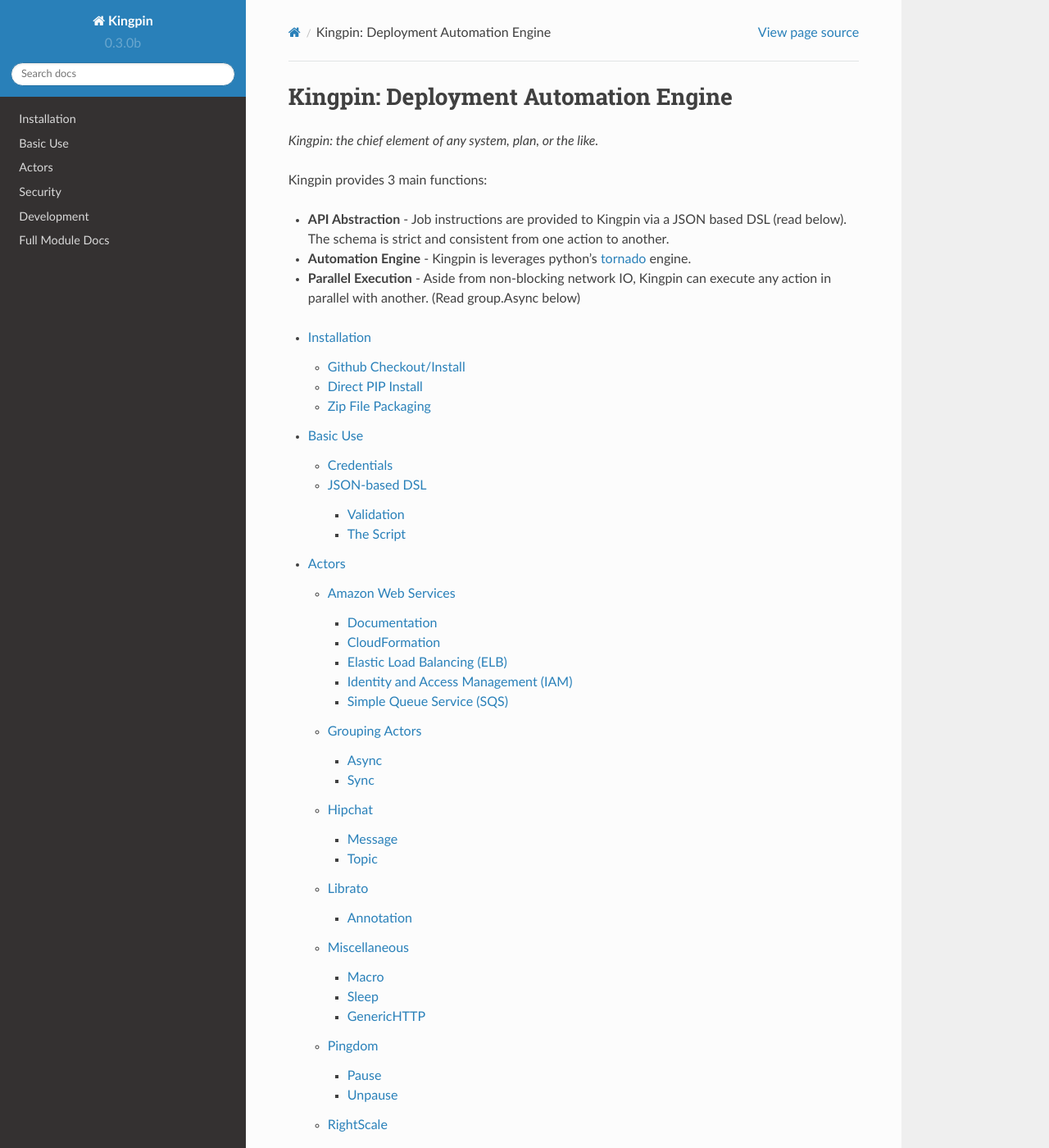
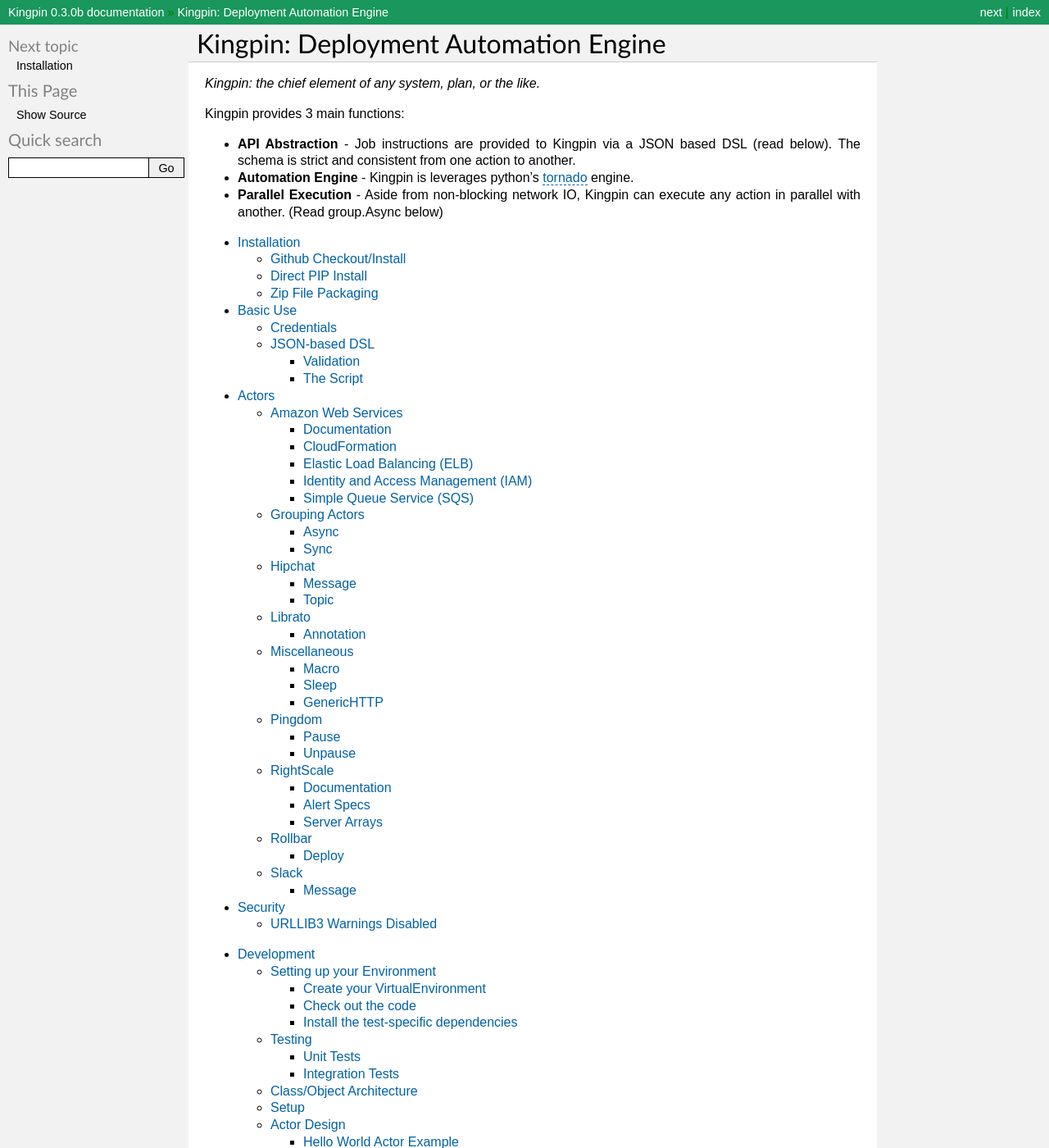
Before and after one commit to Nextdoor/kingpin, a Sphinx documentation site: the page built from docs/index.rst, in a window 1280 px wide and 1400 px high. Shown: the whole window at 82% size. Built offline with Sphinx 7.4.7, drawn with Linux system fonts in a browser that asks for light colours; formulas are drawn with MathJax 3; some of the changed text lies outside the part shown.

Commit message:
Nextdoorify Sphinx Documentation

```diff
--- a/docs/conf.py
+++ b/docs/conf.py
@@ -112,12 +112,43 @@
 
 # The theme to use for HTML and HTML Help pages.  See the documentation for
 # a list of builtin themes.
-html_theme = 'alabaster'
+html_theme = 'classic'
 
 # Theme options are theme-specific and customize the look and feel of a theme
 # further.  For a list of options available for each theme, see the
-# documentation.
-#html_theme_options = {}
+# documentation: http://sphinx.readthedocs.org/en/latest/theming.html
+html_theme_options = {
+    'rightsidebar': False,
+    'stickysidebar': False,
+    'collapsiblesidebar': False,
+    'externalrefs': True,
+# There are also various color and font options that can change the color
+# scheme without having to write a custom stylesheet:
+    'relbarbgcolor': '#19975D',
+    'relbartextcolor': 'green',
+    'relbarlinkcolor': 'white',
+
+    'headbgcolor': '#f2f2f2',
+    'headtextcolor': 'black',
+    'headlinkcolor': '#c8c8c8',
+    #'headfont': '',
+
+    'sidebarbgcolor': '#f2f2f2',
+    'sidebarbtncolor': '#19975D',
+    'sidebartextcolor': '#818080',
+    'sidebarlinkcolor': 'black',
+
+    #'bgcolor': 'white',
+    #'textcolor': 'black',
+    #'bodyfont': '',
+    'codebgcolor': '#f8f8f8',
+    'codetextcolor': 'black',
+    'linkcolor': '#0061A5',
+    'visitedlinkcolor': '#0061A5',
+
+    'footerbgcolor': '#19975D',
+    'footertextcolor': 'white',
+}
 
 # Add any paths that contain custom themes here, relative to this directory.
 #html_theme_path = []
@@ -290,8 +321,3 @@
 
 # Example configuration for intersphinx: refer to the Python standard library.
 intersphinx_mapping = {'https://docs.python.org/': None}
-
-# Force the RTD theme for all builds
-import sphinx_rtd_theme
-html_theme = 'sphinx_rtd_theme'
-html_theme_path = [sphinx_rtd_theme.get_html_theme_path()]
```
